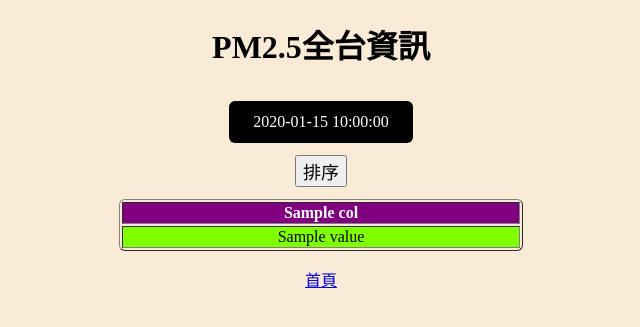
After one commit to yangkaicho/flask-demo, a Flask app: template templates/pm25.html in a window 1280 px wide. The commit adds this page. Shown: the top 327 px of the page, without its empty margins (319-959 px from the left). Run offline with Flask 2, Linux system fonts and the light colour scheme; the template is opened without the code that fills it: most values are stand-ins (such as "Sample title", 1, 10 or a date in 2020).

Commit message:
完成pm25表格輸入及樣式

```diff
--- a/main.py
+++ b/main.py
@@ -1,8 +1,9 @@
 
-from cgitb import html
+from flask import Flask, render_template, request
 from datetime import date
-from unicodedata import name
 from flask import Flask, render_template
+from pm25 import get_pm25
+
 
 app = Flask(__name__)
 
@@ -70,7 +71,23 @@ def get_stock():
         {'分類': '香港恆生', '指數': '25,083.71'},
         {'分類': '上海綜合', '指數': '3,380.68'}
     ]
-    return render_template('./stock.html', stocks=stocks, date=get_date())
+    date = get_date()
+
+    return render_template('./stock.html', date=date, stocks=stocks)
 
 
-app.run(debug=True)
+@app.route('/pm25', methods=['GET', 'POST'])
+def pm25():
+    sort = False
+
+    if request.method == 'POST':
+        sort = True
+
+    date = get_date()
+    columns, values = get_pm25(sort)
+
+    return render_template('./pm25.html', **locals())
+
+
+if __name__ == '__main__':
+    app.run(debug=True)
--- /dev/null
+++ b/pm25.py
@@ -0,0 +1,16 @@
+import pandas as pd
+
+
+url = 'https://data.epa.gov.tw/api/v2/aqx_p_02?api_key=e8dd42e6-9b8b-43f8-991e-b3dee723a52d&limit=1000&sort=datacreationdate%20desc&format=CSV'
+
+
+def get_pm25(sort=False):
+    df = pd.read_csv(url).dropna()['site	county	pm25	datacreationdate'.split()]
+    if sort:
+        df = df.sort_values('pm25', ascending=False)
+    # print(df)
+    return df.columns.tolist(), df.values.tolist()
+
+
+if __name__ == '__main__':
+    print(get_pm25())
--- /dev/null
+++ b/static/css/pm25.css
@@ -0,0 +1,55 @@
+body {
+    background-color: antiquewhite;
+}
+
+#contartor {
+    width: 80%;
+    margin: 0 auto;
+    text-align: center;
+}
+
+table {
+    width: 40%;
+    margin: 0 auto;
+    text-align: center;
+    color: black;
+    border-radius: 6px;
+
+}
+
+.title {
+    color: white;
+    background-color: purple;
+}
+
+tbody {
+    color: black;
+    background-color: aqua;
+}
+
+td:first-child {
+    background-color: chartreuse;
+}
+
+input {
+    margin-bottom: 12px;
+    font-size: 18px;
+
+
+}
+
+#date {
+    background-color: black;
+    color: white;
+    display: inline-block;
+    padding: 12px 24px;
+    margin: 12px auto;
+    border-radius: 6px;
+    font-size: 16px;
+}
+
+@media screen and (max-width:768px) {
+    form {
+        width: 100%;
+    }
+}
--- /dev/null
+++ b/templates/pm25.html
@@ -0,0 +1,60 @@
+<!DOCTYPE html>
+<html lang="en">
+
+<head>
+    <meta charset="UTF-8">
+    <meta http-equiv="X-UA-Compatible" content="IE=edge">
+    <meta name="viewport" content="width=device-width, initial-scale=1.0">
+    <title>PM2.5全台資訊</title>
+    <link rel="stylesheet" href="{{url_for('static',filename='css/pm25.css')}}">
+</head>
+
+<body>
+    <div id="contartor">
+        <h1>PM2.5全台資訊</h1>
+
+
+        <p id="date">
+            {{date}}
+        </p>
+        <form action="/pm25" method="POST">
+            <input type="submit" value="排序">
+        </form>
+        <table border="1">
+            <thead>
+                <tr class="title">
+                    {% for col in columns %}
+                    <th>
+                        {{col}}
+                    </th>
+                    {% endfor %}
+
+
+
+
+
+                </tr>
+            </thead>
+
+            <tbody>
+                {% for value in values %}
+                <tr>
+                    {% for td in value %}
+                    <td>{{td}}</td>
+                    {% endfor %}
+                </tr>
+                {% endfor %}
+            </tbody>
+
+
+        </table>
+        <p>
+            <a href="/">首頁</a>
+        </p>
+
+
+
+    </div>
+</body>
+
+</html>
```
Also changed, not shown: static/css/main.css (added, +32 -0 lines), templates/index.html (+6 -2 lines), templates/stock.html (+2 -34 lines), static/js/main.js (added), 1 other file.
